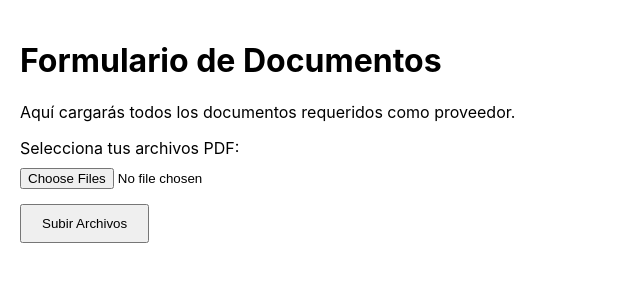
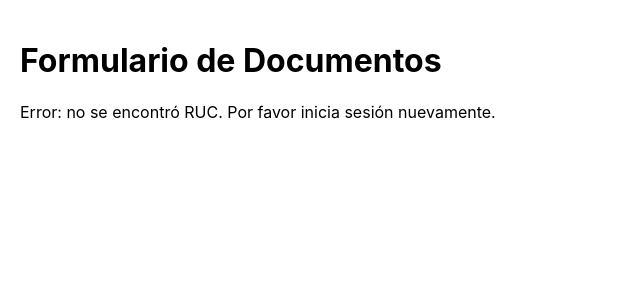
Before and after one commit to jlbv87/registro-proveedores-jlbv87, a React (Create React App) app in the folder frontend/: page /formulario in a window 1280 px wide. Shown: the top 300 px of the page, without its empty margins (0-640 px from the left). Built offline with nearby package versions, Linux system fonts and the light colour scheme.

Commit message:
Actualiza DashboardComprador

```diff
--- a/frontend/src/pages/DashboardComprador.js
+++ b/frontend/src/pages/DashboardComprador.js
@@ -3,31 +3,35 @@
 import React, { useEffect, useState } from 'react';
 
 function DashboardComprador() {
-  const [archivos, setArchivos] = useState([]);
+  const [proveedores, setProveedores] = useState([]);
 
   useEffect(() => {
-    const fetchArchivos = async () => {
+    const fetchProveedores = async () => {
       try {
         const response = await fetch('https://registro-proveedores-backend.onrender.com/api/proveedores/uploads');
         const data = await response.json();
-        setArchivos(data);
+        setProveedores(data);
       } catch (error) {
-        console.error('Error cargando archivos:', error);
+        console.error('Error cargando los archivos:', error);
       }
     };
 
-    fetchArchivos();
+    fetchProveedores();
   }, []);
 
   return (
     <div style={{ padding: '20px' }}>
       <h1>Panel del Comprador</h1>
-      {archivos.length === 0 ? (
-        <p>No hay archivos aún.</p>
+      {proveedores.length === 0 ? (
+        <p>No hay documentos cargados aún.</p>
       ) : (
+        <div>
+          {proveedores.map((proveedor, index) => (
+            <div key={index} style={{ marginBottom: '20px' }}>
+              <h3>RUC: {proveedor.ruc}</h3>
               <ul>
-          {archivos.map((archivo, index) => (
-            <li key={index}>
+                {proveedor.archivos.map((archivo, i) => (
+                  <li key={i}>
                     <a
                       href={`https://registro-proveedores-backend.onrender.com/uploads/${archivo}`}
                       target="_blank"
@@ -38,6 +42,9 @@ function DashboardComprador() {
                   </li>
                 ))}
               </ul>
+            </div>
+          ))}
+        </div>
       )}
     </div>
   );
--- a/frontend/src/pages/FormularioProveedor.js
+++ b/frontend/src/pages/FormularioProveedor.js
@@ -1,18 +1,30 @@
 // frontend/src/pages/FormularioProveedor.js
 
-import React, { useState } from 'react';
+import React, { useState, useEffect } from 'react';
 
 function FormularioProveedor() {
-  const [archivos, setArchivos] = useState(null);
+  const [ruc, setRuc] = useState('');
+  const [archivos, setArchivos] = useState([]);
   const [mensaje, setMensaje] = useState('');
 
-  const handleFileChange = (e) => {
+  useEffect(() => {
+    const rucGuardado = localStorage.getItem('ruc');
+    if (rucGuardado) {
+      setRuc(rucGuardado);
+    } else {
+      setMensaje('Error: no se encontró RUC. Por favor inicia sesión nuevamente.');
+    }
+  }, []);
+
+  const handleArchivoChange = (e) => {
     setArchivos(e.target.files);
   };
 
-  const handleUpload = async () => {
-    if (!archivos || archivos.length === 0) {
-      alert('Por favor, selecciona al menos un archivo.');
+  const handleSubmit = async (e) => {
+    e.preventDefault();
+
+    if (!ruc || archivos.length === 0) {
+      setMensaje('Por favor completa todos los campos.');
       return;
     }
 
@@ -20,46 +32,41 @@ function FormularioProveedor() {
     for (let i = 0; i < archivos.length; i++) {
       formData.append('archivos', archivos[i]);
     }
+    formData.append('ruc', ruc);
 
     try {
-      const ruc = localStorage.getItem('ruc'); // Asegúrate que esto se haya guardado al hacer login
-      const response = await fetch(`https://registro-proveedores-backend.onrender.com/api/proveedores/upload/${ruc}`, {
+      const response = await fetch('https://registro-proveedores-backend.onrender.com/api/proveedores/upload', {
         method: 'POST',
         body: formData,
       });
 
       if (response.ok) {
         setMensaje('Archivos subidos exitosamente ✅');
+        setArchivos([]);
       } else {
         setMensaje('Error al subir los archivos ❌');
       }
     } catch (error) {
-      console.error('Error al subir:', error);
-      setMensaje('Error al subir los archivos ❌');
+      console.error('Error al subir archivos:', error);
+      setMensaje('Error de conexión ❌');
     }
   };
 
   return (
     <div style={{ padding: '20px' }}>
       <h1>Formulario de Documentos</h1>
-      <p>Aquí cargarás todos los documentos requeridos como proveedor.</p>
-
-      <div style={{ marginBottom: '15px' }}>
-        <label>Selecciona tus archivos PDF:</label>
-        <input
-          type="file"
-          multiple
-          accept="application/pdf"
-          onChange={handleFileChange}
-          style={{ display: 'block', marginTop: '10px' }}
-        />
-      </div>
-
-      <button onClick={handleUpload} style={{ padding: '10px 20px' }}>
-        Subir Archivos
-      </button>
-
-      {mensaje && <p style={{ marginTop: '20px', color: mensaje.includes('✅') ? 'green' : 'red' }}>{mensaje}</p>}
+      {mensaje && <p>{mensaje}</p>}
+      {ruc && (
+        <form onSubmit={handleSubmit}>
+          <p><strong>RUC:</strong> {ruc}</p>
+          <div>
+            <label>Selecciona tus archivos PDF:</label>
+            <input type="file" onChange={handleArchivoChange} accept="application/pdf" multiple required />
+          </div>
+          <br />
+          <button type="submit">Subir Archivos</button>
+        </form>
+      )}
     </div>
   );
 }
--- a/frontend/src/pages/RegistroProveedor.js
+++ b/frontend/src/pages/RegistroProveedor.js
@@ -1,13 +1,23 @@
+// frontend/src/pages/RegistroProveedor.js
+
 import React, { useState } from 'react';
 
 function RegistroProveedor() {
   const [ruc, setRuc] = useState('');
   const [password, setPassword] = useState('');
+  const [confirmarPassword, setConfirmarPassword] = useState('');
+  const [mensaje, setMensaje] = useState('');
 
   const handleSubmit = async (e) => {
     e.preventDefault();
+
+    if (password !== confirmarPassword) {
+      setMensaje('Las contraseñas no coinciden ❌');
+      return;
+    }
+
     try {
-      const response = await fetch('https://registro-proveedores-backend.onrender.com/api/register', {
+      const response = await fetch('https://registro-proveedores-backend.onrender.com/api/registro', {
         method: 'POST',
         headers: {
           'Content-Type': 'application/json',
@@ -15,15 +25,19 @@ function RegistroProveedor() {
         body: JSON.stringify({ ruc, password }),
       });
 
+      const data = await response.json();
+
       if (response.ok) {
-        alert('Registro exitoso ✅');
-        window.location.href = '/login';
+        setMensaje('Registro exitoso ✅');
+        setRuc('');
+        setPassword('');
+        setConfirmarPassword('');
       } else {
-        alert('Error al registrar ❌');
+        setMensaje(data.error || 'Error en el registro ❌');
       }
     } catch (error) {
       console.error('Error:', error);
-      alert('Error de conexión ❌');
+      setMensaje('Error de conexión ❌');
     }
   };
 
@@ -37,10 +51,15 @@ function RegistroProveedor() {
         </div>
         <div>
           <label>Contraseña:</label>
-          <input type="password" value={password} onChange={(e) => setPassword(e.target.value)} required minLength="6" />
+          <input type="password" value={password} onChange={(e) => setPassword(e.target.value)} required />
         </div>
-        <button type="submit">Registrarme</button>
+        <div>
+          <label>Confirmar Contraseña:</label>
+          <input type="password" value={confirmarPassword} onChange={(e) => setConfirmarPassword(e.target.value)} required />
+        </div>
+        <button type="submit">Registrarse</button>
       </form>
+      {mensaje && <p style={{ marginTop: '10px' }}>{mensaje}</p>}
     </div>
   );
 }
```
Also changed, not shown: 1 other file (tests, documents, lock files or other folders). Lines whose indentation alone changed are shown as unchanged.
